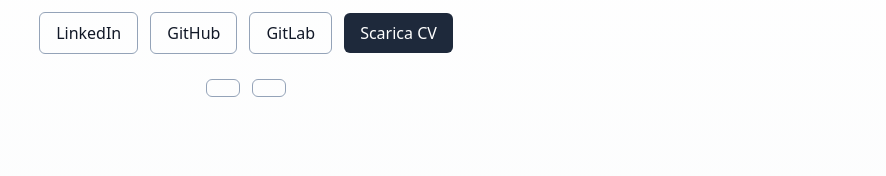
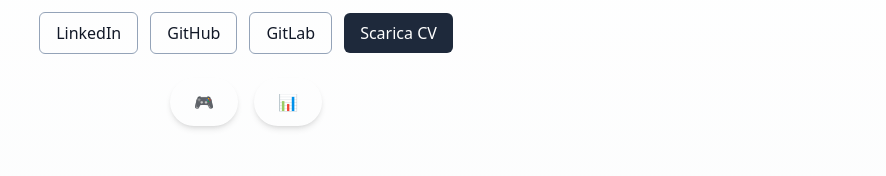
Before and after one commit to gregoriomartino/gregorio-martino-portfolio, a React (Vite) app: page /gregorio-martino-portfolio/games in a window 1280 px wide. Shown: the part 120-296 px from the top of the page, without its empty margins (394-1280 px from the left). Built offline with nearby package versions, Linux system fonts and the light colour scheme; no server answers.

Commit message:
add button

```diff
--- a/src/components/Header.jsx
+++ b/src/components/Header.jsx
@@ -27,13 +27,21 @@
         </a>
       </div>
 
-      {/* Bottoni per Giochi e Visite */}
-      <div className="mt-4 space-x-3">
-        <Button variant="outline" onClick={onShowGames}>
-          {t.games}
+
+      <div className="mt-6 flex flex-wrap justify-center gap-4">
+        <Button
+          variant="default"
+          className="rounded-full px-6 py-3 shadow-md hover:shadow-lg transition-all"
+          onClick={onShowGames}
+        >
+          🎮 {t.games}
         </Button>
-        <Button variant="outline" onClick={onShowVisits}>
-          {t.visits}
+        <Button
+          variant="secondary"
+          className="rounded-full px-6 py-3 shadow-md hover:shadow-lg transition-all"
+          onClick={onShowVisits}
+        >
+          📊 {t.visits}
         </Button>
       </div>
 
```
